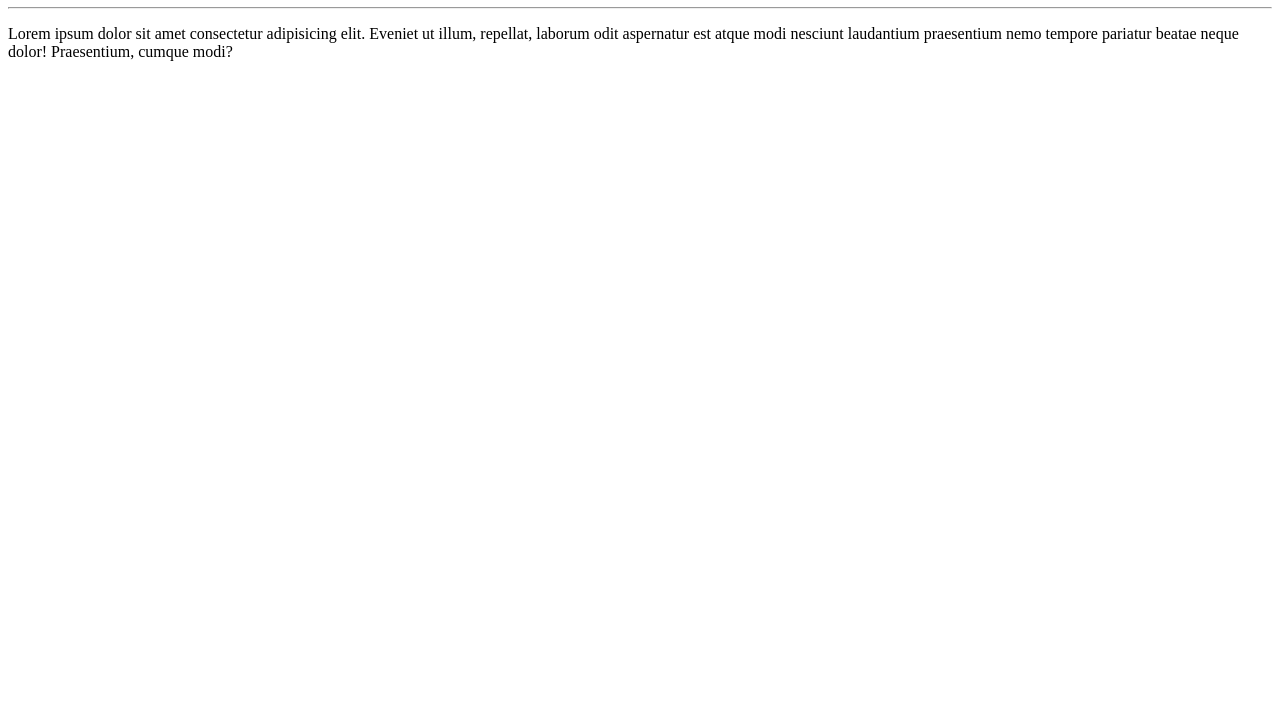
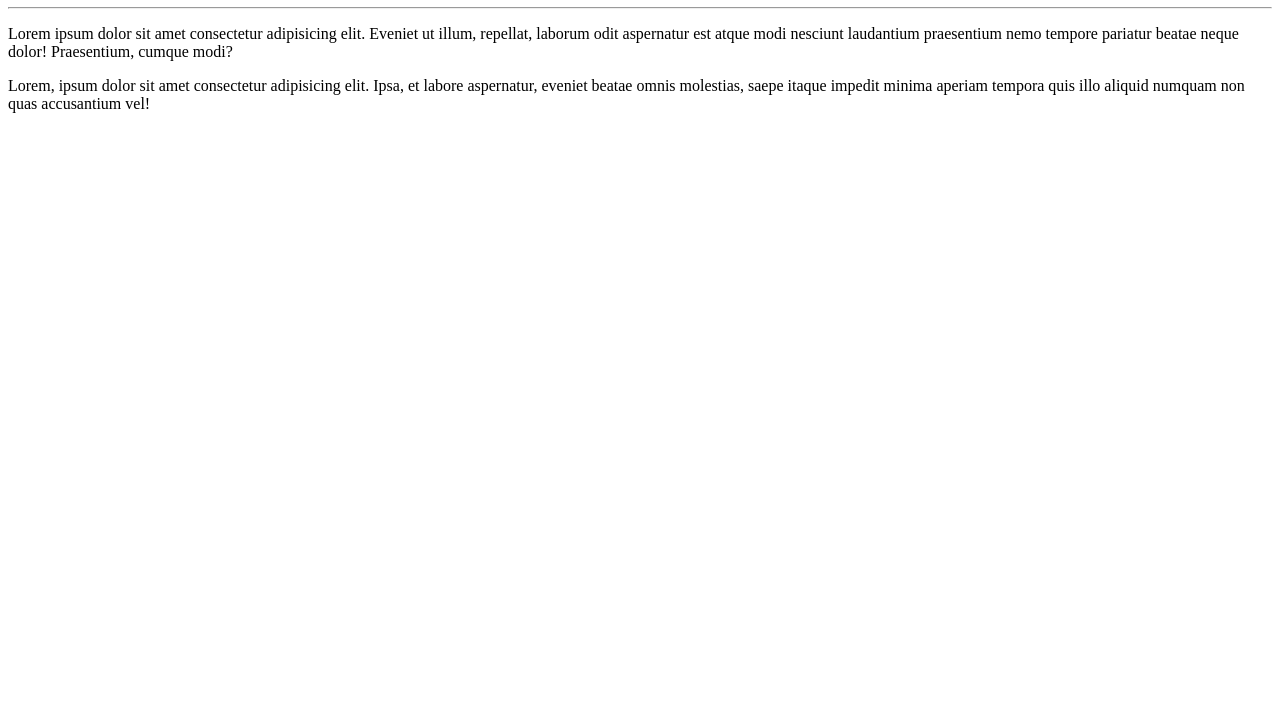
Before and after one commit to wendeloliveiras/Ola-Mundo, a plain HTML site: page site-exemplo/index.html in a window 1280 px wide. Shown: the part 73-800 px from the top of the page. Drawn offline with Linux system fonts and the light colour scheme.

Commit message:
adicionei um paragrafo

```diff
--- a/site-exemplo/index.html
+++ b/site-exemplo/index.html
@@ -9,5 +9,8 @@
     <h1>Olá mundo </h1>
     <hr>
     <p>Lorem ipsum dolor sit amet consectetur adipisicing elit. Eveniet ut illum, repellat, laborum odit aspernatur est atque modi nesciunt laudantium praesentium nemo tempore pariatur beatae neque dolor! Praesentium, cumque modi?</p>
+
+    <p>Lorem, ipsum dolor sit amet consectetur adipisicing elit. Ipsa, et labore aspernatur, eveniet beatae omnis molestias, saepe itaque impedit minima aperiam tempora quis illo aliquid numquam non quas accusantium vel!</p>
+
 </body>
 </html>
```
